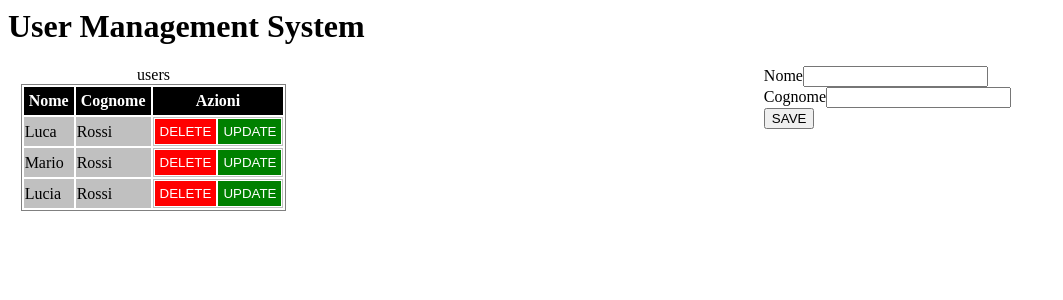
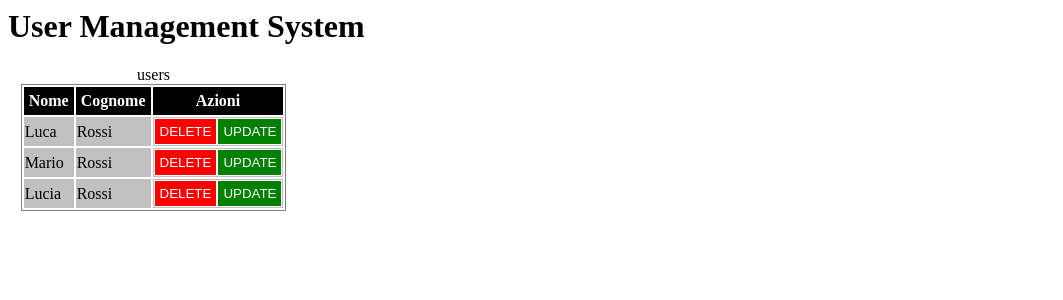
Before and after one commit to NickoManu/angular-ivy-h5bvqs, an Angular app: page / in a window 1280 px wide. Shown: the top 300 px of the page, without its empty margins (0-1063 px from the left). Built offline with nearby package versions, Linux system fonts and the light colour scheme.

Commit message:
3 files modified

```diff
--- a/src/app/app.component.html
+++ b/src/app/app.component.html
@@ -3,7 +3,7 @@
   <div class="users">
     <app-users (updateUser) = "updateUser($event)"></app-users>
   </div>
-  <div class="user-detail" *ngIf="userSelected">
+  <div class="user-detail" *ngIf="showForm">
     <app-user-detail [user] = "userSelected"></app-user-detail>
   </div>
 </div>
--- a/src/app/app.component.ts
+++ b/src/app/app.component.ts
@@ -11,8 +11,10 @@ import { User } from './classes/user';
 })
 export class AppComponent  {
 
+showForm : boolean = false;
   userSelected : User = new User();
   updateUser(user: User){
+      this.showForm=true;
       this.userSelected=user;
   }
 
--- a/src/app/classes/user.ts
+++ b/src/app/classes/user.ts
@@ -4,4 +4,10 @@ export class User implements UserInterface{
 id: number;
 nome: string;
 cognome: string;
+
+constructor(){
+  this.nome = "";
+  this.cognome="";
 }
+
+}
```
